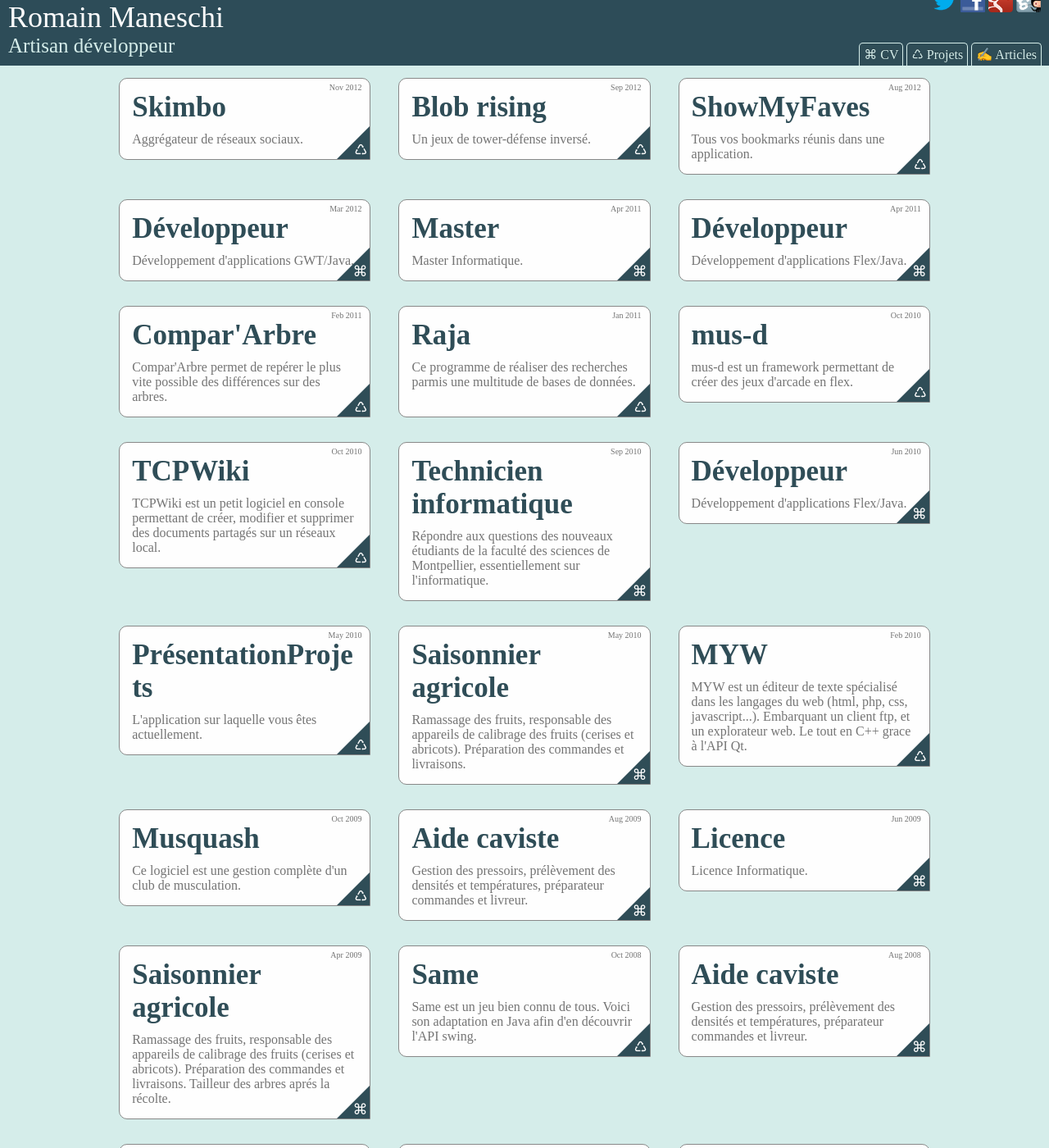
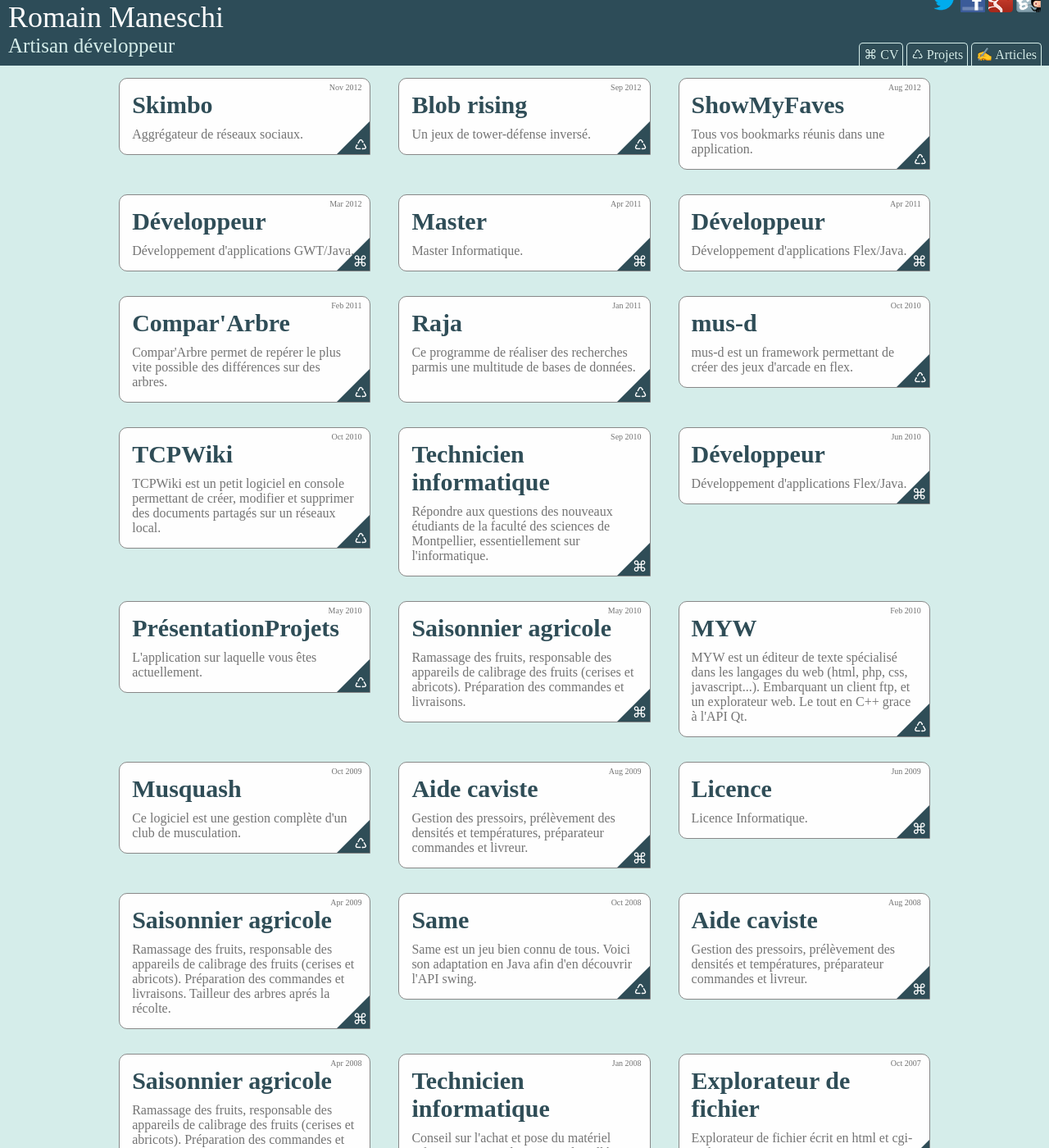
Before and after one commit to manland/manland.github.com, a Jekyll site: the page built from index.html, in a window 1280 px wide and 1400 px high. Shown: the whole window at 82% size. Built offline with Jekyll 4.4.1, drawn with Linux system fonts in a browser that asks for light colours.

Commit message:
delete font

```diff
--- a/css/default.css
+++ b/css/default.css
@@ -157,9 +157,8 @@ nav {
 .article-title {
 	display: block;
 	padding-bottom: 10px;
-	font-size: 35px;
+	font-size: 30px;
 	color: #2F4D57;
-	font-family: "Symbol";
 }
 
 .publish-date {
```
